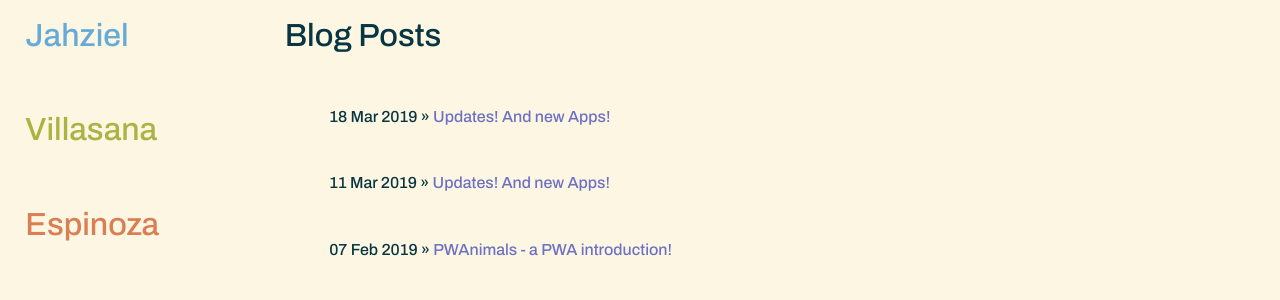
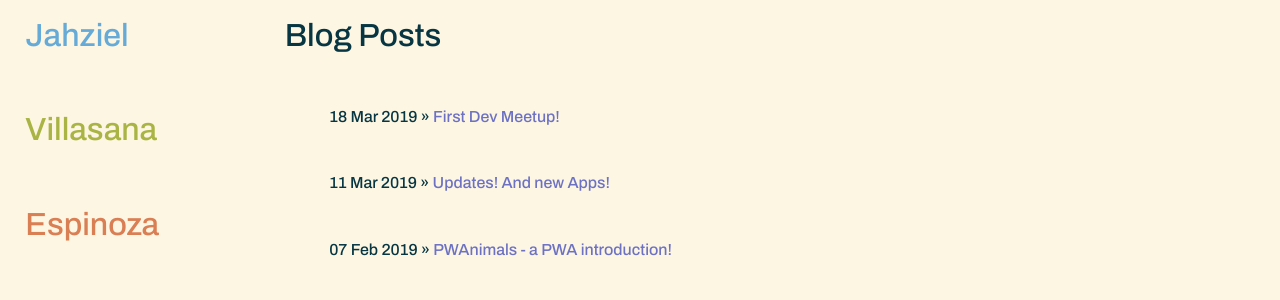
Before and after one commit to jahzielv/jahzielv.github.io, a Jekyll site: the page built from blog.html, in a window 1280 px wide. Shown: the part 178-478 px from the top of the page. Built offline with Jekyll 4.4.1, drawn with Linux system fonts in a browser that asks for light colours.

Commit message:
oops fixed title

```diff
--- a/_posts/2019-03-18-meetupandmore.md
+++ b/_posts/2019-03-18-meetupandmore.md
@@ -1,6 +1,6 @@
 ---
 layout: post
-title: Updates! And new Apps!
+title: First Dev Meetup!
 comments: true
 ---
 
```
